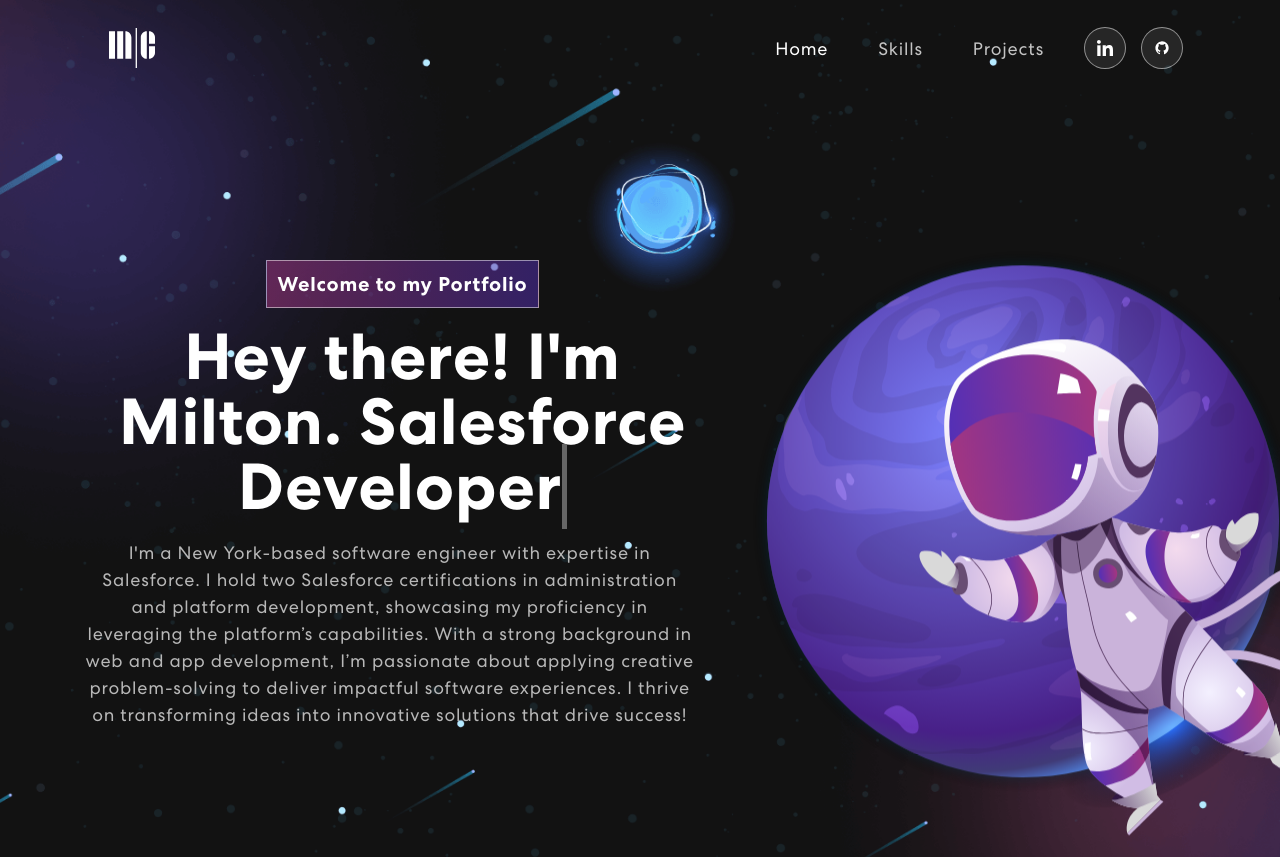
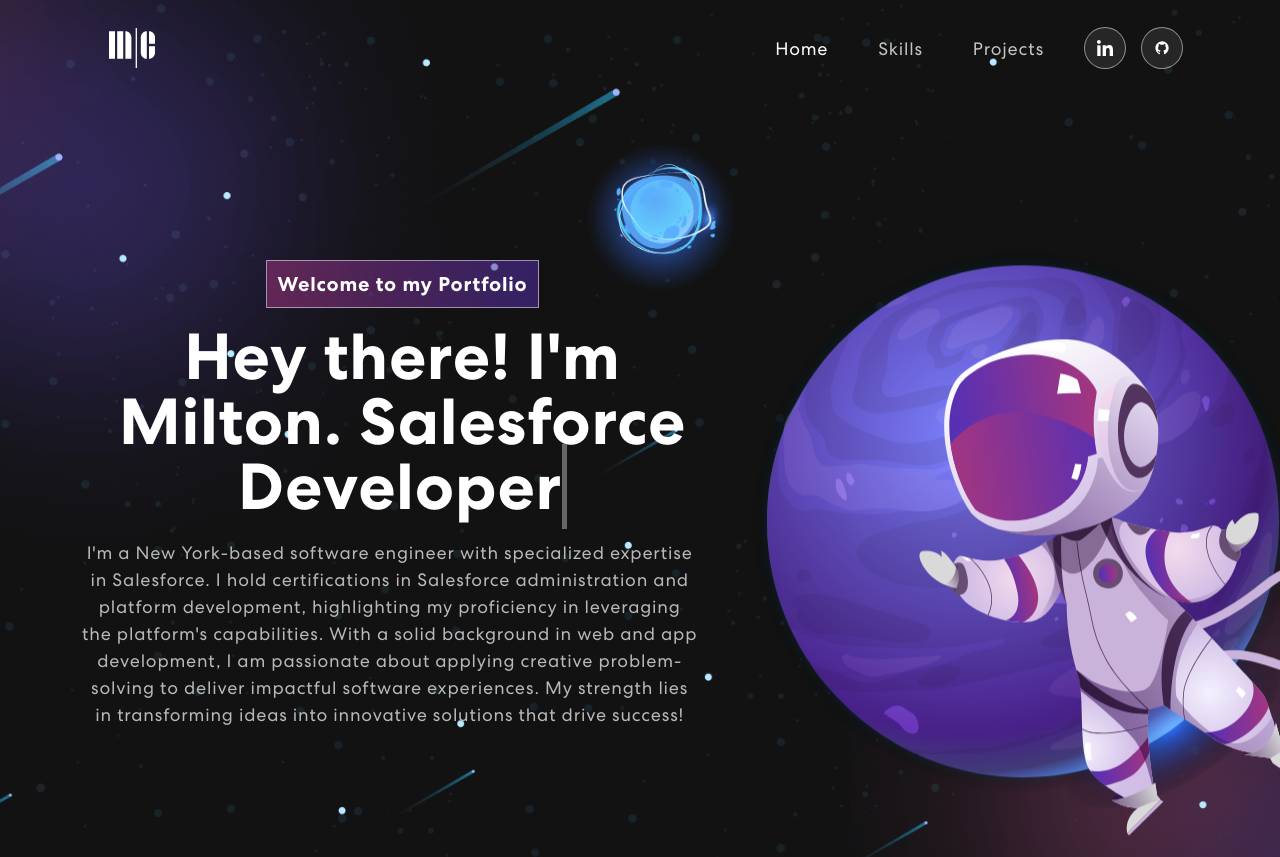
Before and after one commit to mcrispin13/personal-portfolio, a React (Create React App) app: page / in a window 1280 px wide. Shown: the top 857 px of the page. Built offline with nearby package versions, Linux system fonts and the light colour scheme.

Commit message:
update banner bio

```diff
--- a/src/components/Banner.js
+++ b/src/components/Banner.js
@@ -73,14 +73,15 @@
                     </span>
                   </h1>
                   <p>
-                    I'm a New York-based software engineer with expertise in
-                    Salesforce. I hold two Salesforce certifications in administration and
-                    platform development, showcasing my proficiency in
-                    leveraging the platform’s capabilities. With a strong
-                    background in web and app development, I’m passionate about
-                    applying creative problem-solving to deliver impactful
-                    software experiences. I thrive on transforming ideas into
-                    innovative solutions that drive success!
+                    I'm a New York-based software engineer with specialized
+                    expertise in Salesforce. I hold certifications in Salesforce
+                    administration and platform development, highlighting my
+                    proficiency in leveraging the platform's capabilities. With
+                    a solid background in web and app development, I am
+                    passionate about applying creative problem-solving to
+                    deliver impactful software experiences. My strength lies in
+                    transforming ideas into innovative solutions that drive
+                    success!
                   </p>
                   {/* <button onClick={() => console.log('connect')}>Let’s Connect <ArrowRightCircle size={25} /></button> */}
                 </div>
```
